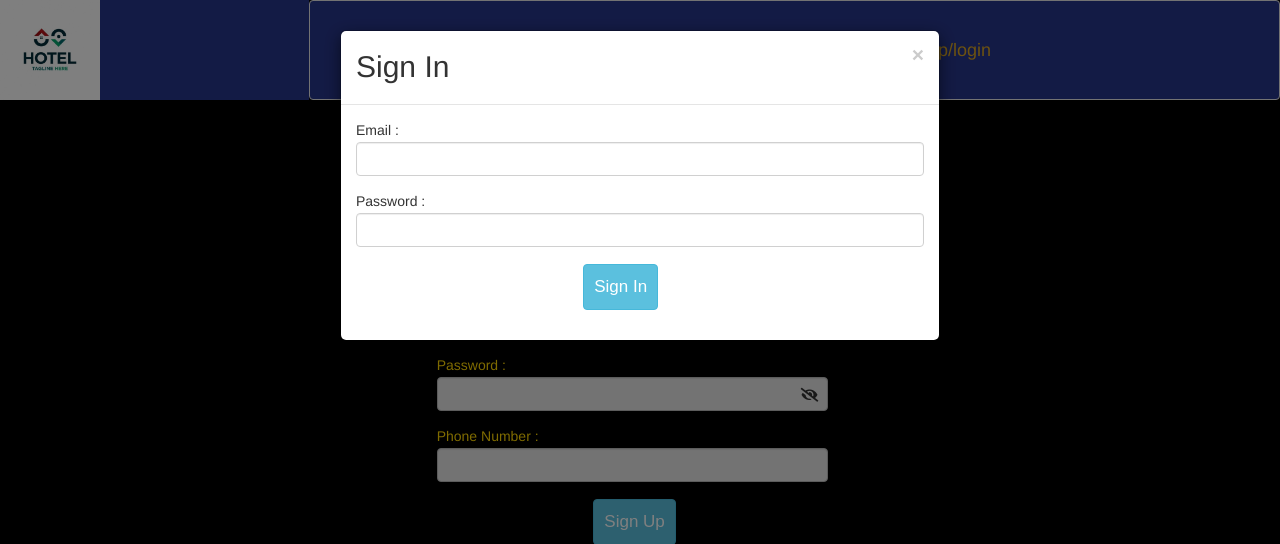
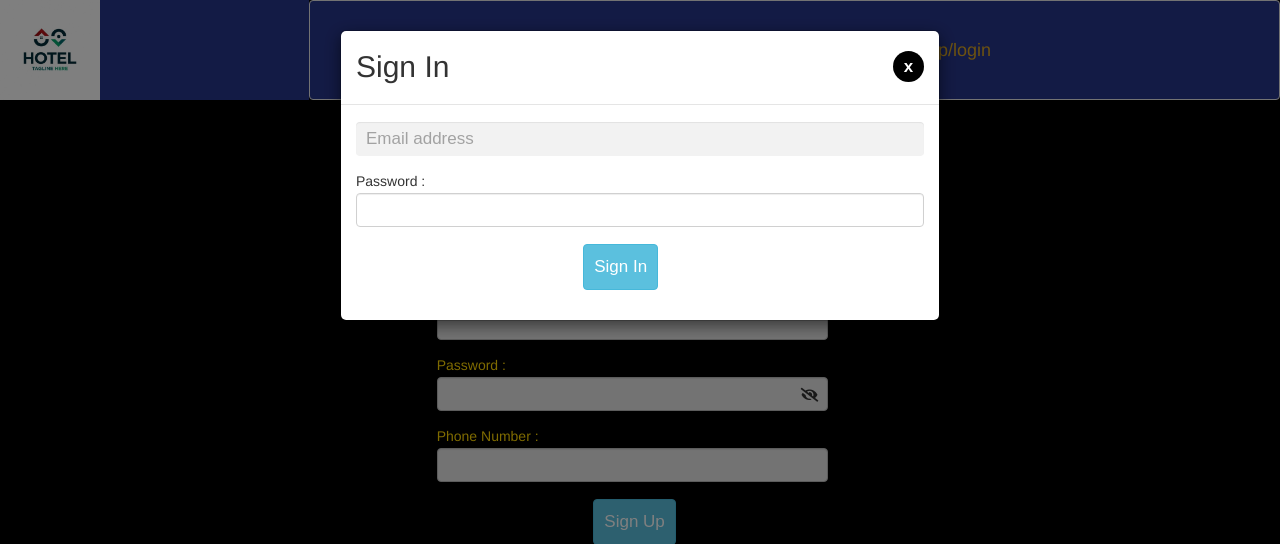
Before and after one commit to rish2ind/Hotel-Management, a PHP site: page /signup.php in a window 1280 px wide, after a click on "Sign In". Shown: the top 544 px of the page. Run offline with PHP 8.4, Linux system fonts and the light colour scheme; some libraries are stand-ins or nearby versions.

Commit message:
Changes in modal

```diff
--- a/signup.php
+++ b/signup.php
@@ -166,15 +166,15 @@
                 <div class="modal-dialog">
                     <div class="modal-content">
                         <div class="modal-header">
-                           <button class="close" type="button" data-dismiss="modal">&times;</button>
+                           <button class="close" type="button" data-dismiss="modal" style="border-radius: 100%; background-color: black; color: white; font-size: 17px; opacity: 1; height: 31px; text-align: center; text-shadow: none; width: 31px; margin-top: 5px;"><span>x</span></button>
                             <h2 class="modal-title">Sign In</h2>
                         </div>
                         <div class="modal-body">
                             <form action="" class="contact-form" method="post">
 
                     <div class="form-group">
-                        <lable>Email : </lable>
-                        <input type="email" class="form-control" required="" name="email">
+
+                        <input type="email" class="form-control" required="" name="email" placeholder="Email address" style="background-color: #f1f1f1; padding: 10px; border: none;">
                     </div>
                     <div class="form-group">
                         <lable>Password : </lable>
```
